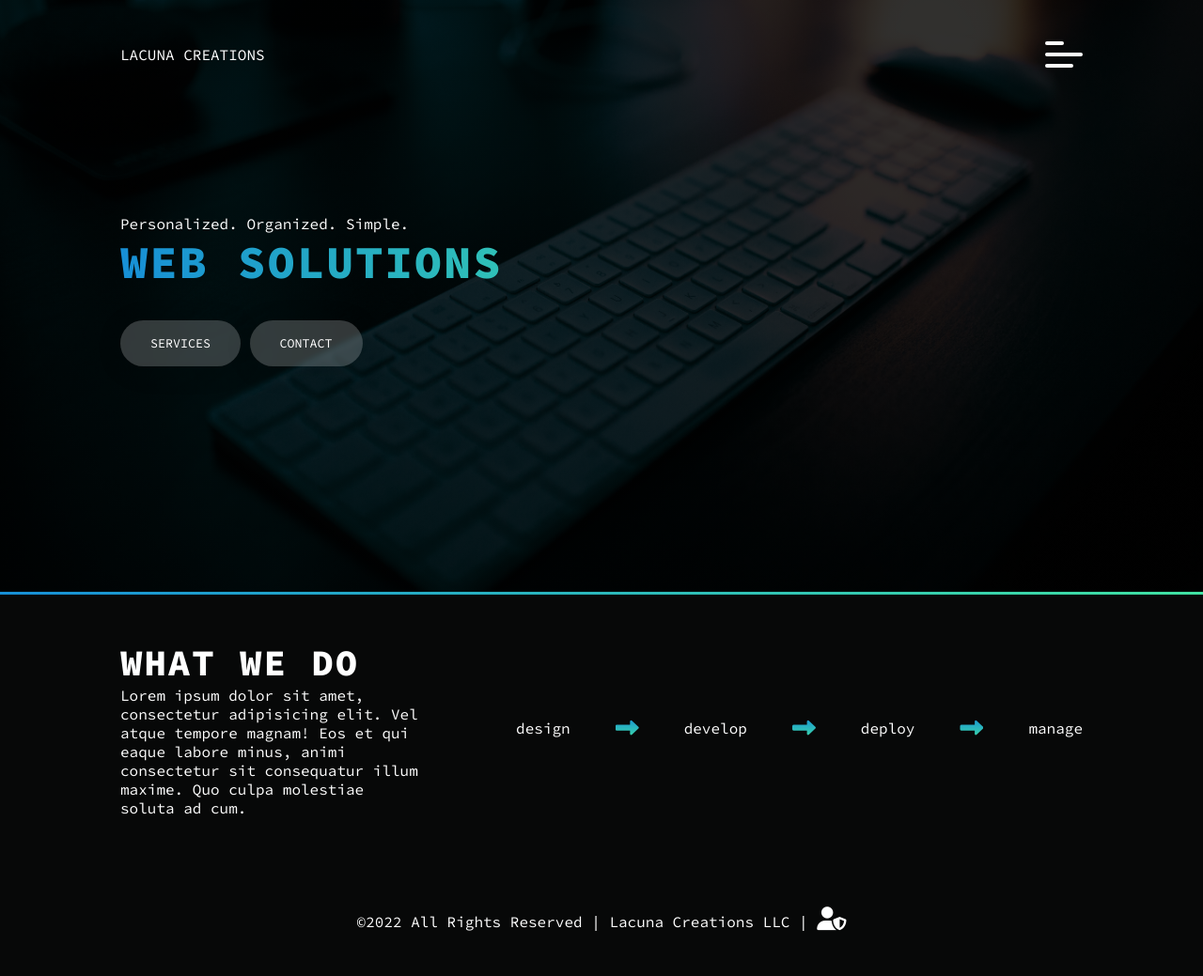
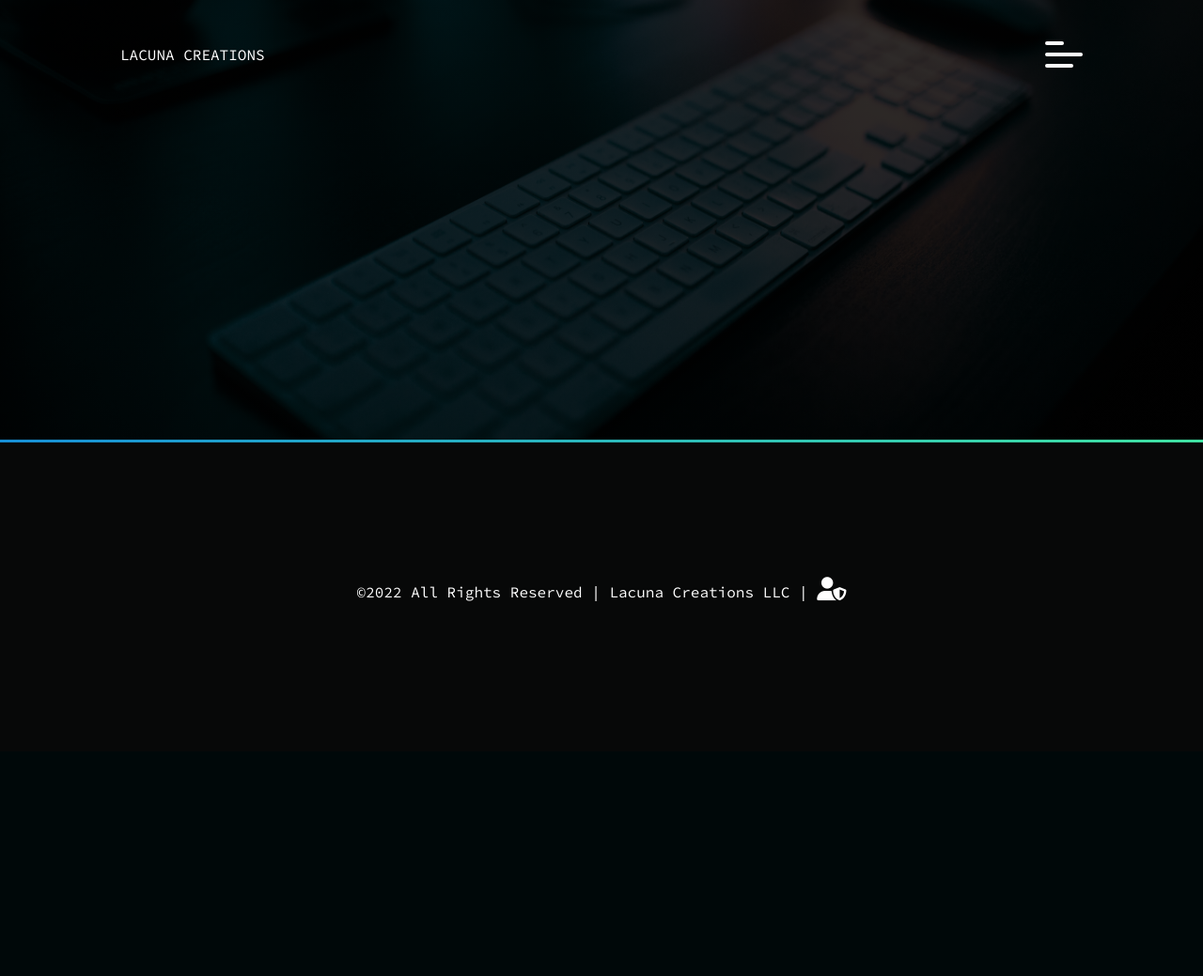
Before and after one commit to LacunaCreations/lacuna-creations, a Django app: page /home in a window 1280 px wide; the page is wider, and only the part inside the window is pictured. Shown: that part at 94% size. After the commit the page ends 640 px from the top of that part, so only its background shows below. Run offline with Django 3.2, Linux system fonts and the light colour scheme; some libraries are stand-ins or nearby versions.

Commit message:
homepage layotu changes

```diff
--- a/apps/base_website/templates/index.html
+++ b/apps/base_website/templates/index.html
@@ -17,13 +17,13 @@
   <!-- CSS Animations v4.1.1 -->
   <link rel="stylesheet" href="https://cdnjs.cloudflare.com/ajax/libs/animate.css/4.1.1/animate.min.css"/>
 
-  <title>Lacuna Creations | Simple Development Solutions</title>
+  <title>Lacuna Creations | Web Solutions</title>
 
 </head>
 <body>
   <div class="home-container">
 
-    <!-- MENU -->
+    <!-- menu -->
     {% include 'page_items/menu.html' %}
 
     {% if messages %}
@@ -35,58 +35,35 @@
       {% endfor %}
     {% endif %}
 
-    <!-- MAIN SLIDER -->
+    <!-- hero -->
     <div class="hero-container">
       <div class="hero-content container">
-
-        <div class="hero-left">
-          <p>Personalized. Organized. Simple.</p>
-          <h1>Web Solutions</h1>
-          <div class="hero-btns">
-            <a href="">
-              <button class="btn-primary">Services</button>
-            </a>
-            <a href="">
-              <button class="btn-primary">Contact</button>
-            </a>
-          </div>
-        </div>
-        <div class="hero-right">
-
-        </div>
 
       </div>
     </div>
 
     <div class="h-border"></div>
 
+    <!-- subhero -->
     <div class="subhero-container">
       <div class="subhero-content container">
-
-        <div class="hp-subhero-text">
-          <h2>What We Do</h2>
-          <p>Lorem ipsum dolor sit amet, consectetur adipisicing elit. Vel atque tempore magnam! Eos et qui eaque labore minus, animi consectetur sit consequatur illum maxime. Quo culpa molestiae soluta ad cum.</p>
-        </div>
-
-        <div class="hp-subhero-order animate__backInRight animate__delay-2s">
-          <p>design</p>
-          <i class="fas fa-long-arrow-alt-right"></i>
-          <p>develop</p>
-          <i class="fas fa-long-arrow-alt-right"></i>
-          <p>deploy</p>
-          <i class="fas fa-long-arrow-alt-right"></i>
-          <p>manage</p>
-        </div>
 
       </div>
     </div>
 
-    <!-- FOOTER -->
+    <!-- services -->
+    <div class="services-container">
+      <div class="services-content container">
+
+      </div>
+    </div>
+
+    <!-- footer -->
     {% include 'page_items/footer.html' %}
 
   </div>
 
-  <!-- SCRIPTS -->
+  <!-- scripts -->
   <script src="{% static 'base_website/js/global.js' %}"></script>
 
 </body>
```
